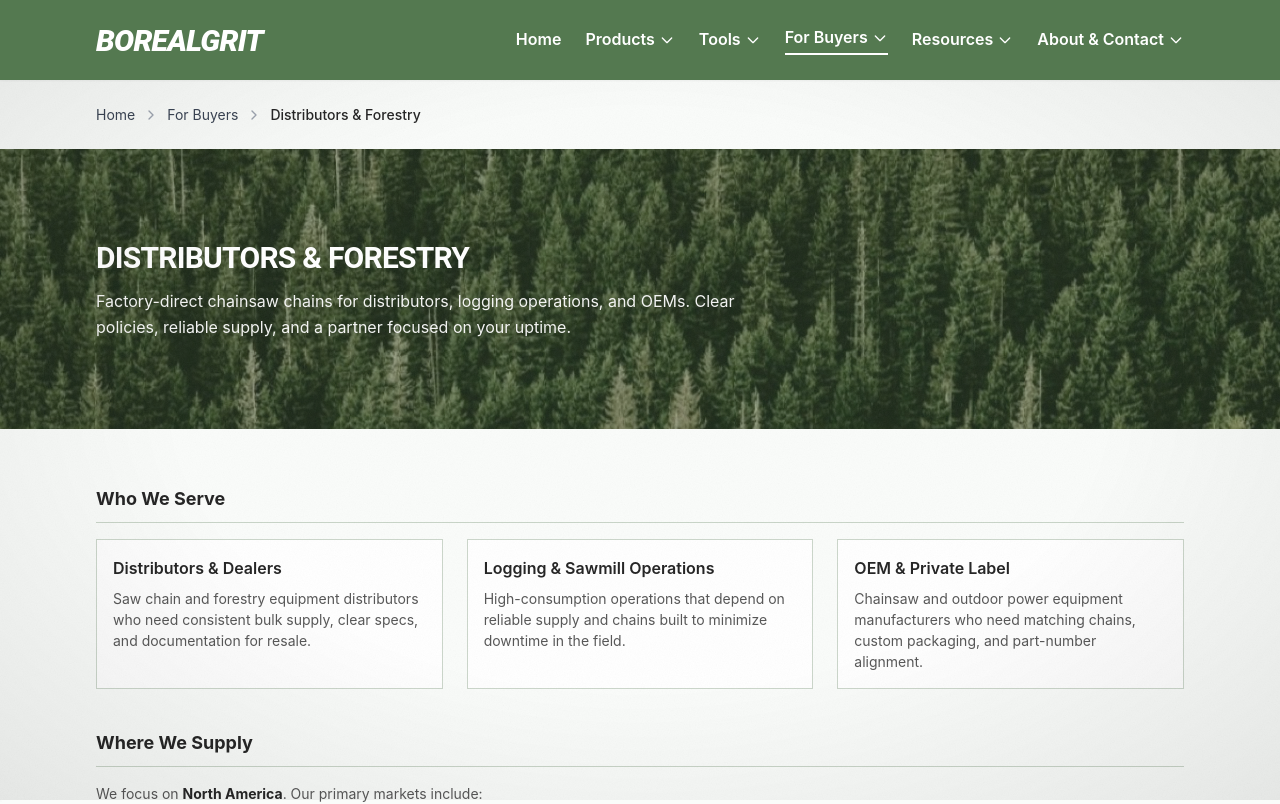
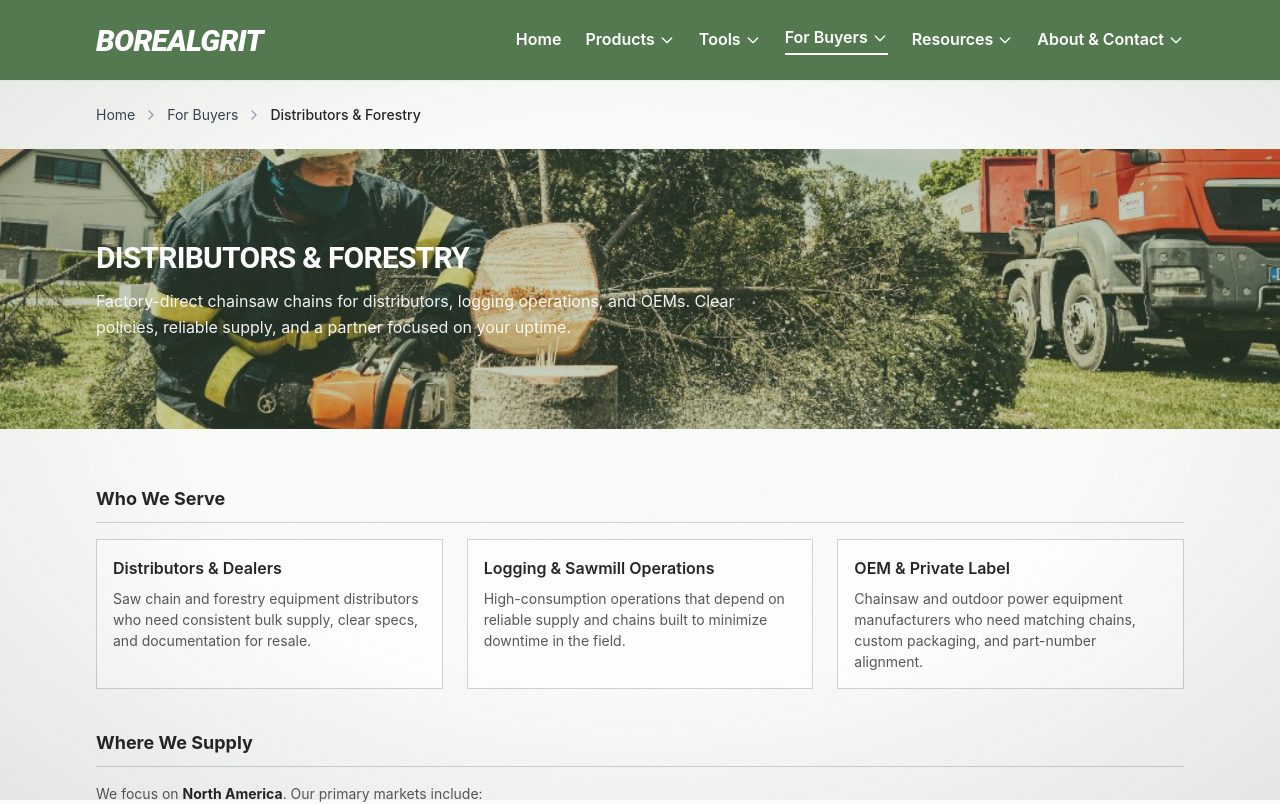
Before and after one commit to LoganOYoung/chainsaw-chain-supplier-borealgrit, a Next.js app: page /for-buyers/distributors in a window 1280 px wide. Shown: the top 804 px of the page. Built offline with nearby package versions, Linux system fonts and the light colour scheme.

Commit message:
Restore Distributors & Forestry banner to previous image (professional logger)
Co-authored-by: Cursor <cursoragent@cursor.com>

```diff
--- a/app/for-buyers/distributors/page.tsx
+++ b/app/for-buyers/distributors/page.tsx
@@ -38,7 +38,7 @@ export default function DistributorsPage() {
         <section className="relative w-full min-h-[200px] sm:min-h-[240px] md:min-h-[280px] flex flex-col justify-center py-12 md:py-16 overflow-hidden">
           <div className="absolute inset-0">
             <Image
-              src="/images/distributors-banner.jpg"
+              src="/images/distributors-banner.png"
               alt="Professional logger with chainsaw and forestry truck—BorealGrit supplies chains for North American distributors and operations"
               fill
               className="object-cover"
```
Also changed, not shown: public/images/distributors-banner.png (added).
